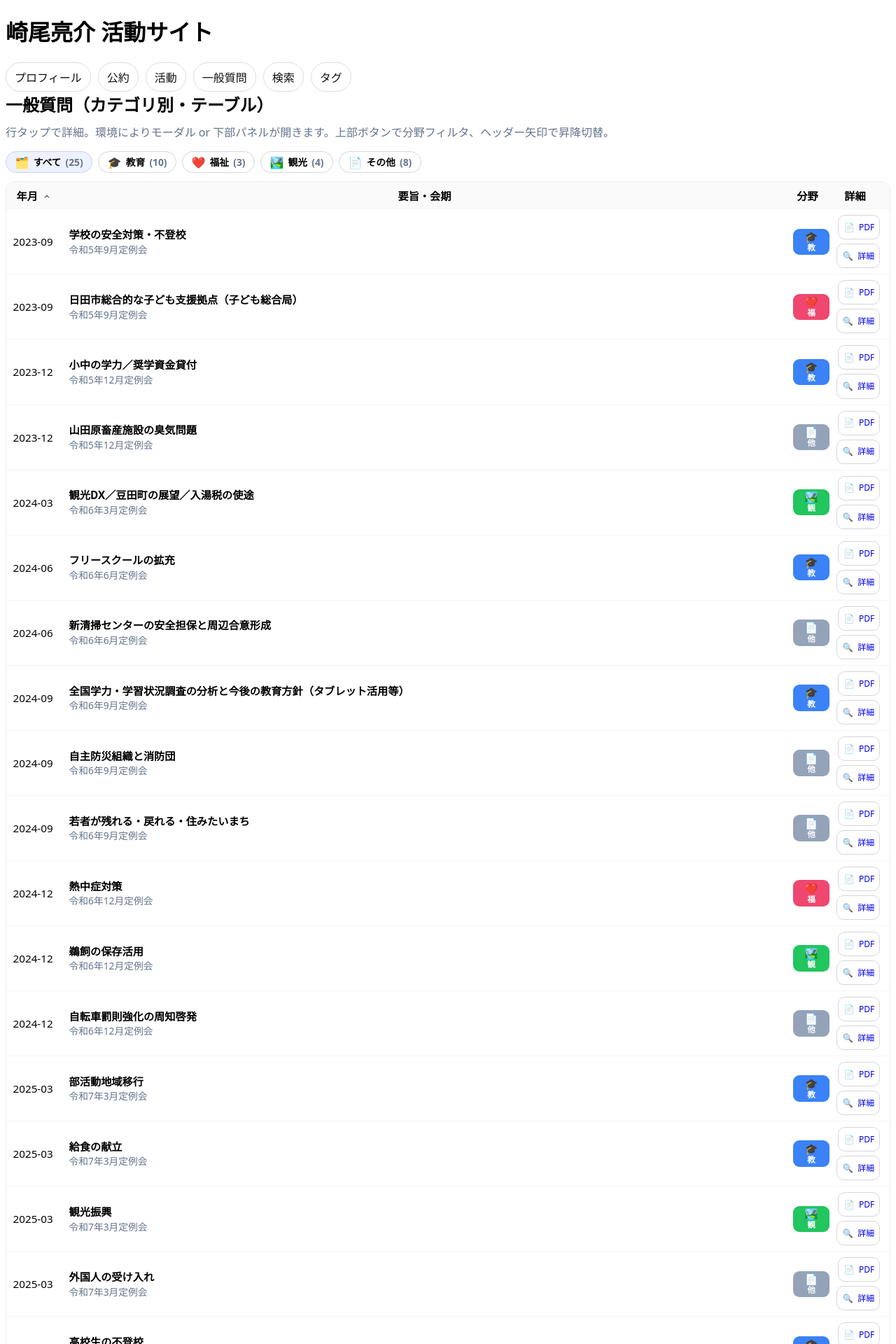
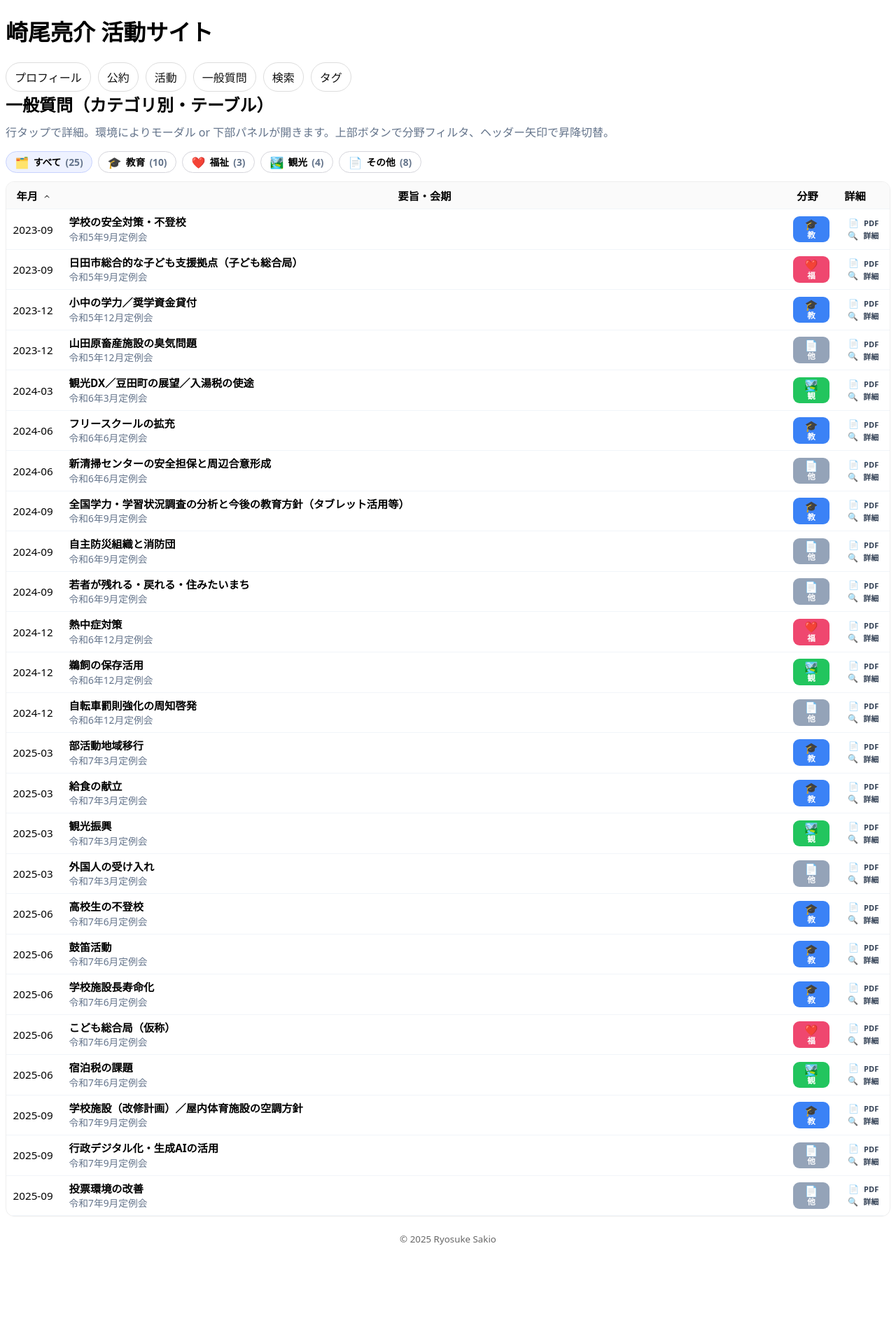
Before and after one commit to sakioryousuke-eng/activity-site, a Jekyll site: the page built from pages/matrix.html, in a window 1280 px wide. Shown: the top 1920 px of the page at 70% size. Built offline with Jekyll 4.4.1, drawn with Linux system fonts in a browser that asks for light colours; after the commit the page ends 1808 px from its top, so only the background shows below that.

Commit message:
Update matrix.html

```diff
--- a/pages/matrix.html
+++ b/pages/matrix.html
@@ -100,6 +100,52 @@ table.matrix{width:100%;border-collapse:collapse;font-size:.95rem;table-layout:f
 #detailPanel.active{display:block}
 #detailPanel h3{margin:.2rem 0 .4rem;font-size:1.05rem}
 #detailPanel .meta{color:#475569;font-size:.92rem;margin:.15rem 0}
+/* === 一般質問：右端 PDF／詳細 を “活動バッジ” と同サイズ＆縦並びに === */
+
+/* コンテナ：縦並び・右寄せ */
+.matrix td:last-child .actions{
+  display:flex !important;
+  flex-direction: column;      /* ← 縦に並べる */
+  align-items:flex-end;        /* 右端に寄せる */
+  justify-content:center;
+  gap:6px;                     /* バッジ間の隙間 */
+  padding:0 6px 0 0;
+}
+
+/* バッジ化（活動バッジと同じサイズ感） */
+.matrix td:last-child .actions .btn{
+  /* 既存の大きい .btn をリセット気味に */
+  padding:0 !important;
+  border:none !important;
+  background:transparent !important;
+
+  /* バッジの見た目（活動の .badge に合わせる） */
+  display:inline-flex;
+  align-items:center;
+  gap:4px;
+  font-size:11px;              /* 活動バッジと同じ */
+  font-weight:600;
+  color:#334155;
+  border:1px solid #e2e8f0;
+  background:#fff;
+  border-radius:8px;
+  padding:2px 6px;             /* 活動バッジと同じ */
+  line-height:1;
+  text-decoration:none;
+  white-space:nowrap;
+  min-height:auto;             /* 高さを固定しない */
+}
+
+/* テキストは残しつつ“アイコン＋短いラベル”に見せる */
+.matrix td:last-child .actions .btn.pdf-link::before{content:"📄"; font-size:12px; line-height:1;}
+.matrix td:last-child .actions .btn.ghost::before   {content:"🔍"; font-size:12px; line-height:1;}
+
+/* 文字を短くしたい場合（任意）："PDF" と "詳細" を小さく保つ */
+.matrix td:last-child .actions .btn{letter-spacing:.01em}
+
+/* 行の高さがばらつかないように軽く抑える（任意） */
+.matrix td:last-child{vertical-align:middle}
+
 </style>
 
 <!-- ▼ 分野フィルタ（アイコン＋色、件数表示あり） -->
```
